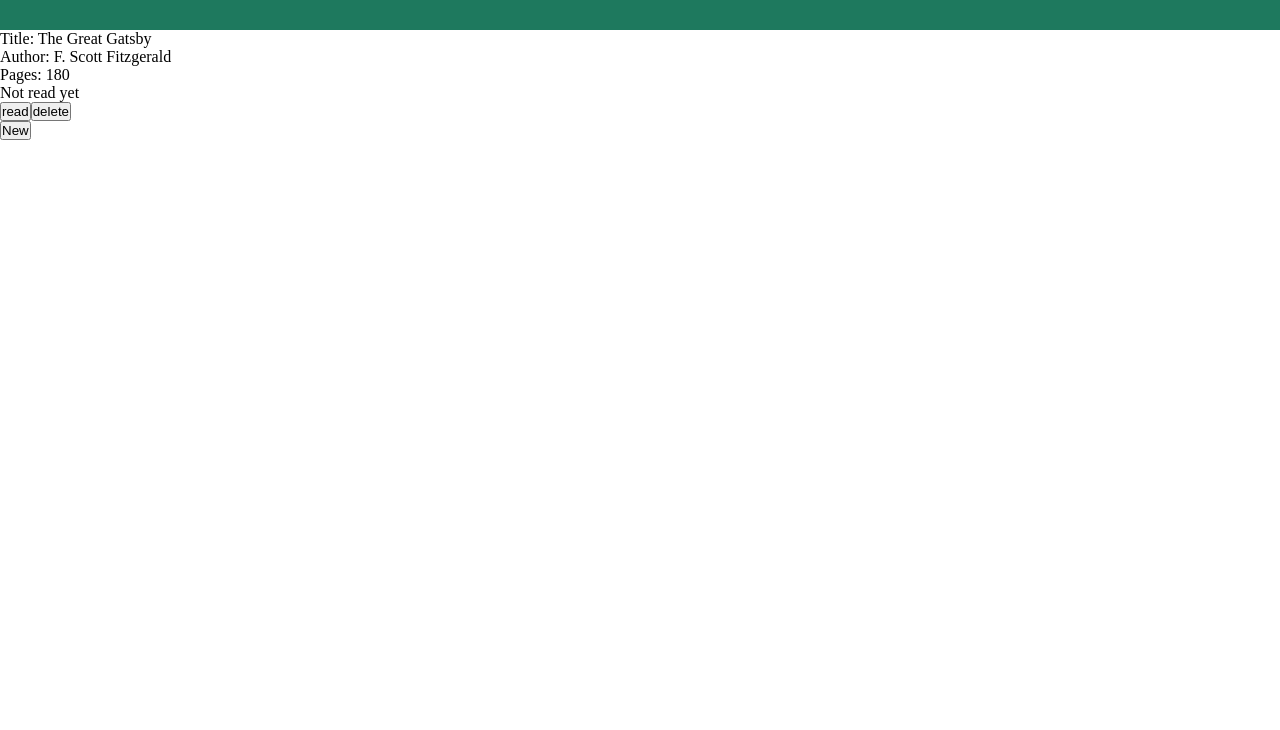
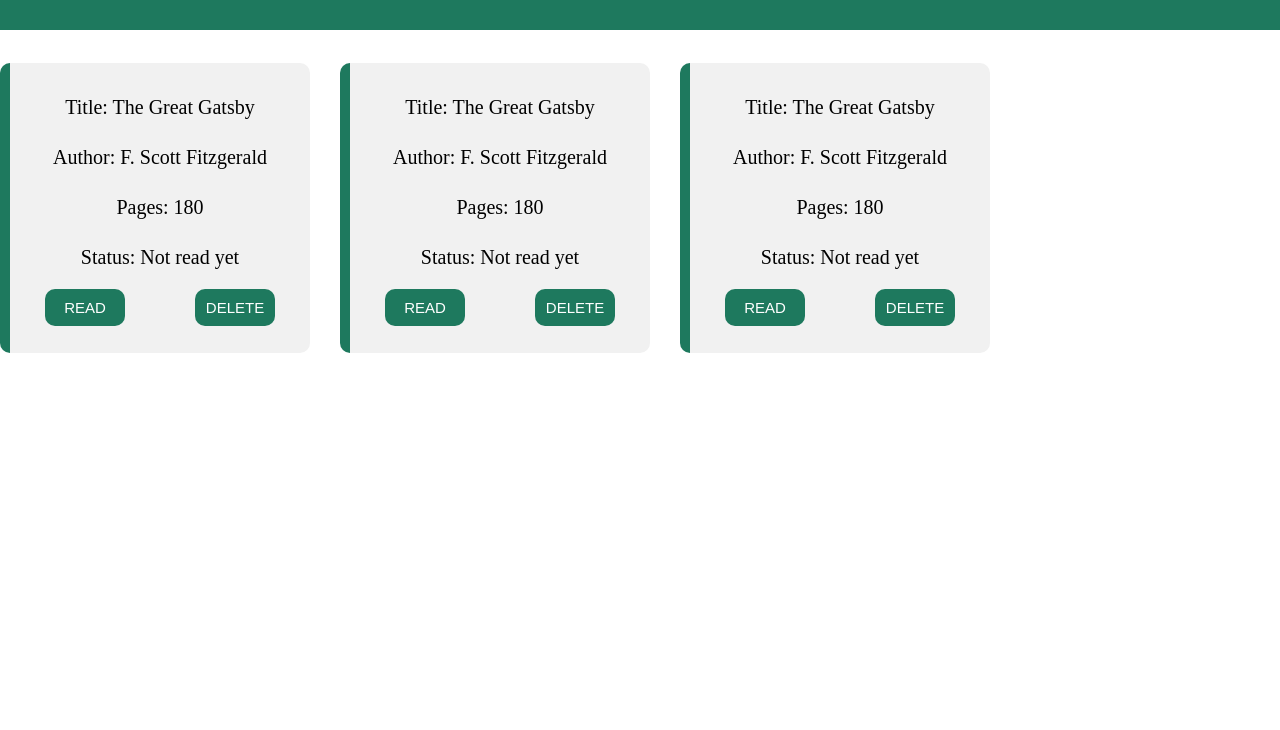
Before and after one commit to hillister/library, a plain HTML site: page index.html in a window 1280 px wide. Shown: the part 70-800 px from the top of the page. Drawn offline with Linux system fonts and the light colour scheme.

Commit message:
added style to cards

```diff
--- a/index.html
+++ b/index.html
@@ -27,7 +27,7 @@
     </div>
 
     <div id="container"></div>
-    <button type="button" id="btnPopUp">New</button>
+    <button type="button" id="btnPopUp">+</button>
     <script src="script.js"></script>
 </body>
 </html>
--- a/script.js
+++ b/script.js
@@ -15,7 +15,14 @@ function preloadBook() {
     let sampleBook = new Book("The Great Gatsby", "F. Scott Fitzgerald", 180, false);
     myLibrary.push(sampleBook);
     myLoop(); // Render the preloaded book
+    let sampleBook2 = new Book("The Great Gatsby", "F. Scott Fitzgerald", 180, false);
+    myLibrary.push(sampleBook2);
+    myLoop(); // Render the preloaded book
+    let sampleBook3 = new Book("The Great Gatsby", "F. Scott Fitzgerald", 180, false);
+    myLibrary.push(sampleBook3);
+    myLoop(); // Render the preloaded book
 }
+
 
 document.querySelector("form").addEventListener("submit", function(event){
     event.preventDefault();
@@ -52,19 +59,23 @@ function myLoop(){
         let book = myLibrary[i];
 
         let card = document.createElement("div");
-
+        card.className = "card";
 
         let bookTitle =  document.createElement("p")
+        bookTitle.className = "cardTitle";
         bookTitle.innerHTML = `Title: ${book.title}`;
 
         let bookAuthor =  document.createElement("p")
+        bookAuthor.className = "cardAuthor";
         bookAuthor.innerHTML = `Author: ${book.author}`;
 
         let bookPages =  document.createElement("p")
+        bookPages.className = "cardPages";
         bookPages.innerHTML = `Pages: ${book.pages}`;
 
         let bookRead =  document.createElement("p")
-        bookRead.innerHTML = (book.read ? 'Already read' : 'Not read yet')
+        bookRead.className = "cardRead";
+        bookRead.innerHTML = `Status: ${(book.read ? 'Already read' : 'Not read yet')}`
 
         card.appendChild(bookTitle);
         card.appendChild(bookAuthor);
@@ -75,18 +86,20 @@ function myLoop(){
 
         if(book.read === false) {
             let changeRead = document.createElement("button")
-            changeRead.innerHTML = "read"
+            changeRead.className = "read"
+            changeRead.innerHTML = "READ"
             card.appendChild(changeRead);
 
             changeRead.addEventListener("click", function(){
                 book.read = true
-                bookRead.innerHTML = 'yes'
+                bookRead.innerHTML = 'Already read'
                 changeRead.remove()
             });
         }
 
         let deleteBtn = document.createElement("button")
-        deleteBtn.innerHTML = "delete"
+        deleteBtn.className = "delBtn"
+        deleteBtn.innerHTML = "DELETE"
 
         deleteBtn.addEventListener("click", function(){
             removeCard(i)
--- a/style.css
+++ b/style.css
@@ -9,6 +9,12 @@
 
 #popUp.show {
     display: block;
+}
+
+body {
+    display: grid;
+    grid-template-rows: 1fr 7fr 1fr;
+
 }
 
 .header {
@@ -23,3 +29,82 @@
     font-size: 30px;
     align-self: center;
 }
+
+#btnPopUp {
+    background-color: rgb(30, 121, 94);
+    border: none;
+    font-size: 30px;
+    width: 70px;
+    height: 70px;
+    border-radius: 40px;
+    color: white;
+    justify-self: center;
+}
+
+#container {
+    display: grid;
+    grid-template-columns: repeat(5, 1fr);
+    grid-template-rows: repeat(3, 1fr);
+    gap: 30px;
+    justify-items: center;
+}
+
+.card {
+    border-left: solid;
+    border-radius: 10px;
+    border-width: 10px;
+    background-color: rgb(241, 241, 241);
+    border-color: rgb(30, 121, 94);
+    font-size: 20px;
+    display: grid;
+    grid-template-columns: 1fr 1fr;
+    grid-template-rows: repeat(5, 1fr);
+    justify-items: center;
+    align-items: center;
+    width: 300px;
+    height: 250px;
+    padding-bottom: 20px;
+    padding-top: 20px;
+}
+
+.delBtn {
+    background-color: rgb(30, 121, 94);
+    color: white;
+    justify-self: center;
+    border: none;
+    padding: 10px;
+    border-radius: 10px;
+    width: 80px;
+    font-size: 15px;
+    grid-row-start: 5;
+    grid-column-start: 2;
+}
+
+.read {
+    background-color: rgb(30, 121, 94);
+    color: white;
+    justify-self: center;
+    border: none;
+    padding: 10px;
+    border-radius: 10px;
+    width: 80px;
+    font-size: 15px;
+    grid-row-start: 5;
+    grid-column-start: 1;
+}
+
+.cardTitle {
+    grid-column: span 2;
+}
+
+.cardAuthor {
+    grid-column: span 2;
+}
+
+.cardPages {
+    grid-column: span 2;
+}
+
+.cardRead {
+    grid-column: span 2;
+}
```
